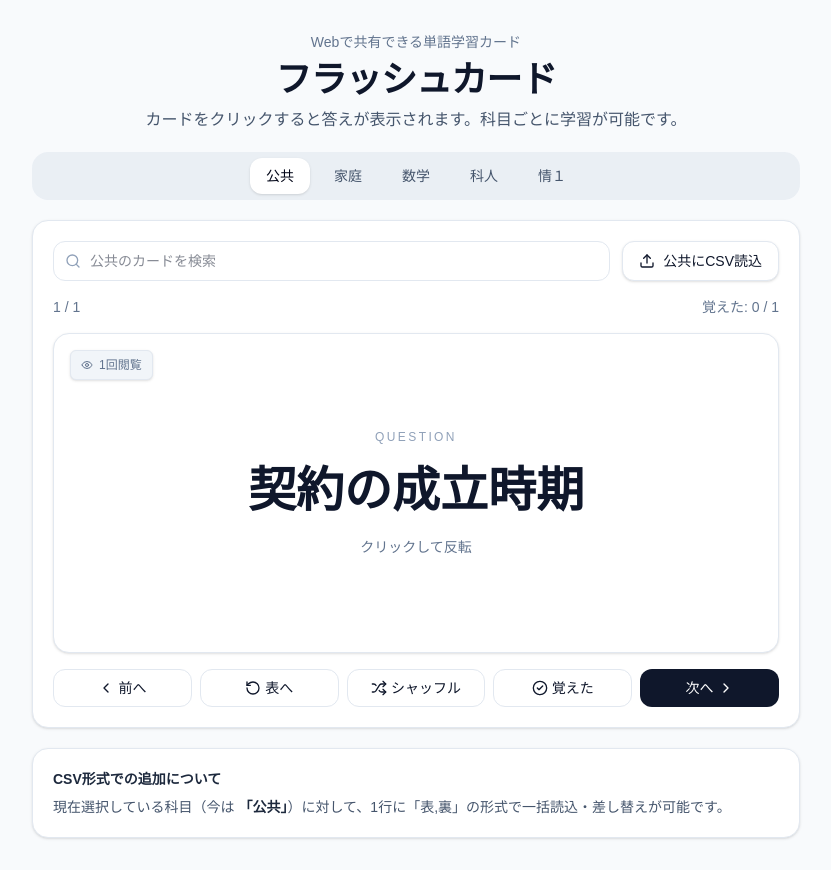
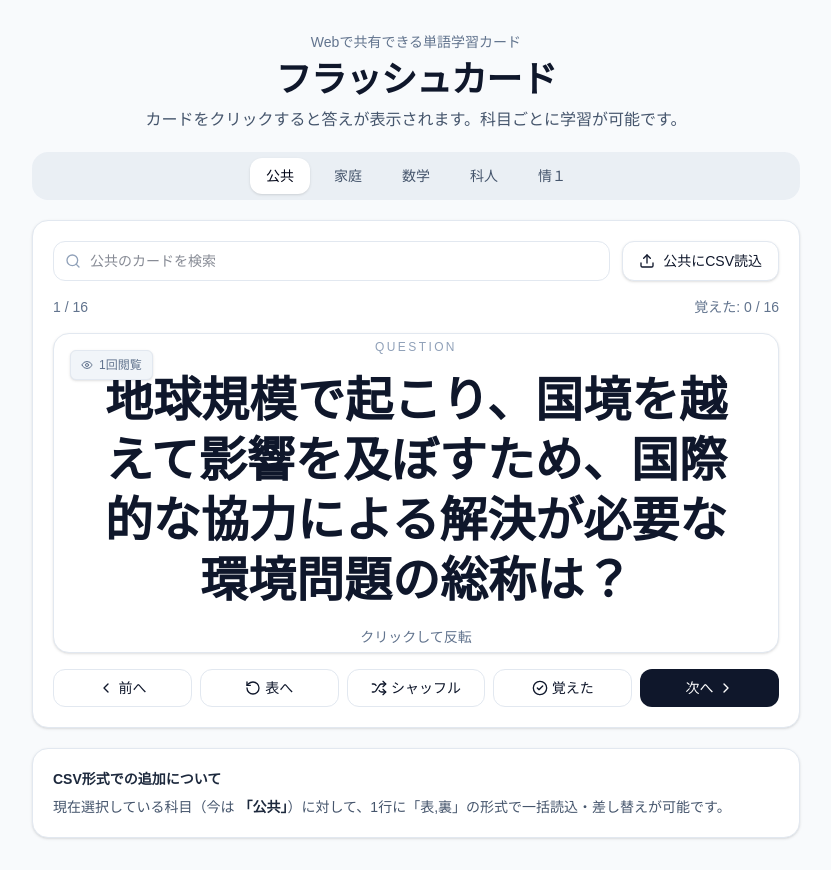
Before and after one commit to time-reo/flashcard-app, a Next.js app: page / in a window 1280 px wide. Shown: the whole page, without its empty margins (224-1055 px from the left). Built offline with nearby package versions, Linux system fonts and the light colour scheme.

Commit message:
Update page.tsx

```diff
--- a/app/page.tsx
+++ b/app/page.tsx
@@ -10,9 +10,24 @@ type Category = typeof CATEGORIES[number];
 
 // 初期カードデータ（各科目にサンプルを配置）
 const initialCards = [
-  { front: "sin²θ + cos²θ", back: "1", category: "数学" as Category },
-  { front: " y = ax² のグラフの形", back: "放物線", category: "数学" as Category },
-  { front: "契約の成立時期", back: "申し込みに対する承諾の通知が相手に届いたとき", category: "公共" as Category },
+  { front: "121+73", back: "194", category: "数学" as Category },
+  { front: "67-19", back: "48", category: "数学" as Category },
+  { front: "地球規模で起こり、国境を越えて影響を及ぼすため、国際的な協力による解決が必要な環境問題の総称は？", back: "地球環境問題", category: "公共" as Category },
+  { front: "一方を追求すれば他方が犠牲になるような両立しえない関係。環境保全と経済成長の関係などでよく用いられる言葉は？", back: "トレードオフ", category: "公共" as Category },
+  { front: "将来の世代の欲求を満たしつつ、現在の世代の欲求も満足させるような、環境と開発を両立させる社会のあり方を示す概念は？", back: "持続可能性", category: "公共" as Category },
+  { front: "地表から放射される熱を吸収し、大気を暖める働きを持つ気体の総称（二酸化炭素やメタンなど）は？", back: "温室効果ガス", category: "公共" as Category },
+  { front: "大気に含まれる特定の気体が熱を吸収し、地球の表面温度を生物の生存に適した温度に保つ仕組み（現象）そのものは？", back: "温室効果", category: "公共" as Category },
+  { front: "人間活動によって温室効果ガスが増加し、地球全体の平均気温が長期的に上昇していく環境問題（事象）は？", back: "地球温暖化", category: "公共" as Category },
+  { front: "過去数十年にわたって経験したことのないような、極端な高温や大雨、干ばつなどの激しい気象現象は？", back: "異常気象", category: "公共" as Category },
+  { front: "成層圏に存在し、太陽からの有害な紫外線を吸収して地球上の生命を守っている気体の層は？", back: "オゾン層", category: "公共" as Category },
+  { front: "かつて冷蔵庫の冷媒やスプレーなどに使われていた人工の化学物質で、オゾン層を破壊する原因となった気体は？", back: "フロンガス", category: "公共" as Category },
+  { front: "フロンガスなどの排出を規制し、オゾン層の破壊を防ぐために1987年に採択された国際的な取り決め（議定書）は？", back: "モントリオール議定書", category: "公共" as Category },
+  { front: "焼畑農業の拡大や過度な伐採などが原因で、赤道付近の生物多様性が豊かな森林が失われていく問題は？", back: "熱帯林の減少", category: "公共" as Category },
+  { front: "干ばつや過放牧などにより、土地が劣化し不毛な地になることを防ぐために採択された条約は？", back: "砂漠化対処条約", category: "公共" as Category },
+  { front: "海洋に流れ込んだごみが波や紫外線で砕かれ、5ミリメートル以下の微小なサイズになったプラスチック物質は？", back: "マイクロプラスチック", category: "公共" as Category },
+  { front: "特に水鳥の生息地として国際的に重要な湿地と、そこに生息する動植物の保全を目的とした条約は？", back: "ラムサール条約", category: "公共" as Category },
+  { front: "絶滅のおそれのある野生動植物の「国際取引（輸出入）を規制」することで、それらの保護を目的とした条約は？", back: "ワシントン条約", category: "公共" as Category },
+  { front: "地球上の多様な生物とその生息環境の保全、および遺伝資源の持続可能で公平な利用を総合的な目的とした条約は？", back: "生物多様性条約", category: "公共" as Category },
   { front: "一歩下がる、互いを尊重する態度", back: "アサーティブなコミュニケーション", category: "家庭" as Category },
   { front: "自然界の4つの基本相互作用", back: "重力、電磁気力、強い力、弱い力", category: "科人" as Category },
   { front: "情報のデジタル化のメリット", back: "ノイズに強く、劣化せずに複製・伝送ができること", category: "情１" as Category },
```
